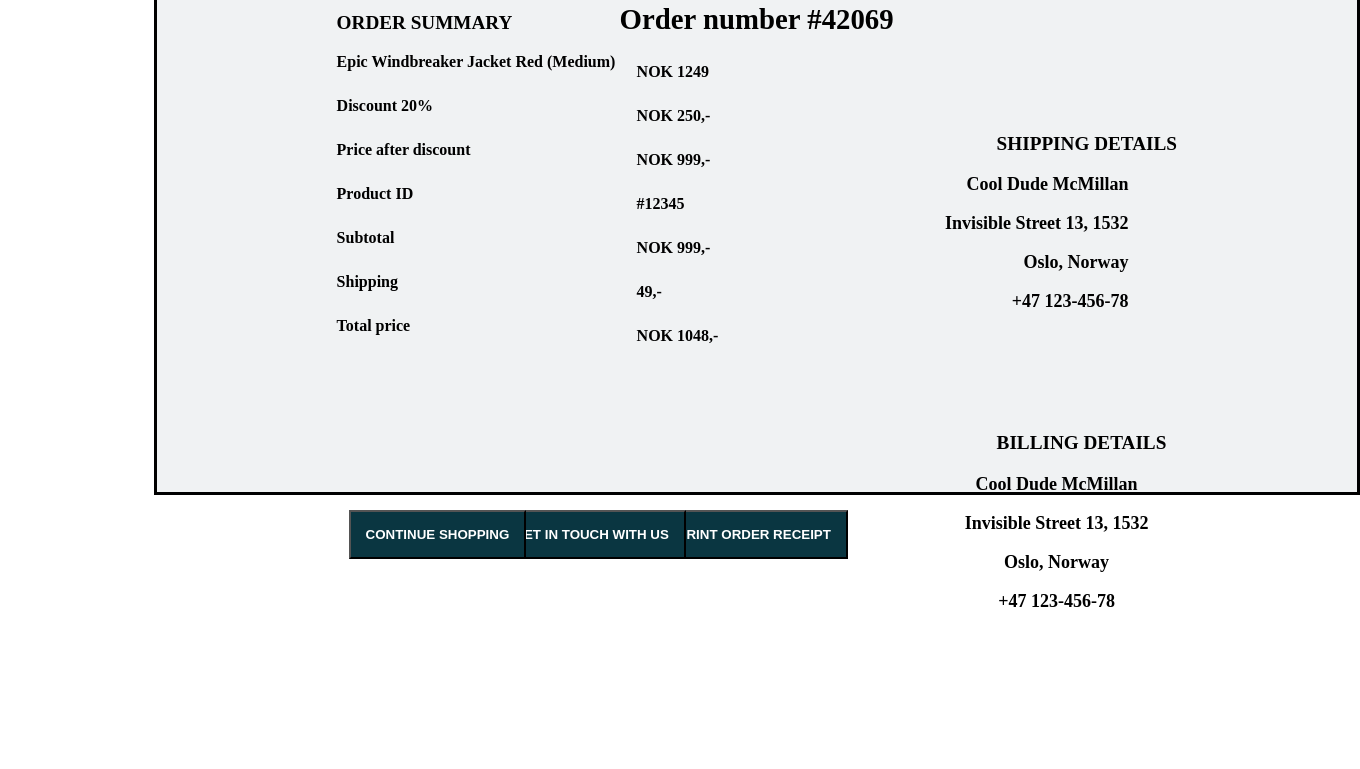
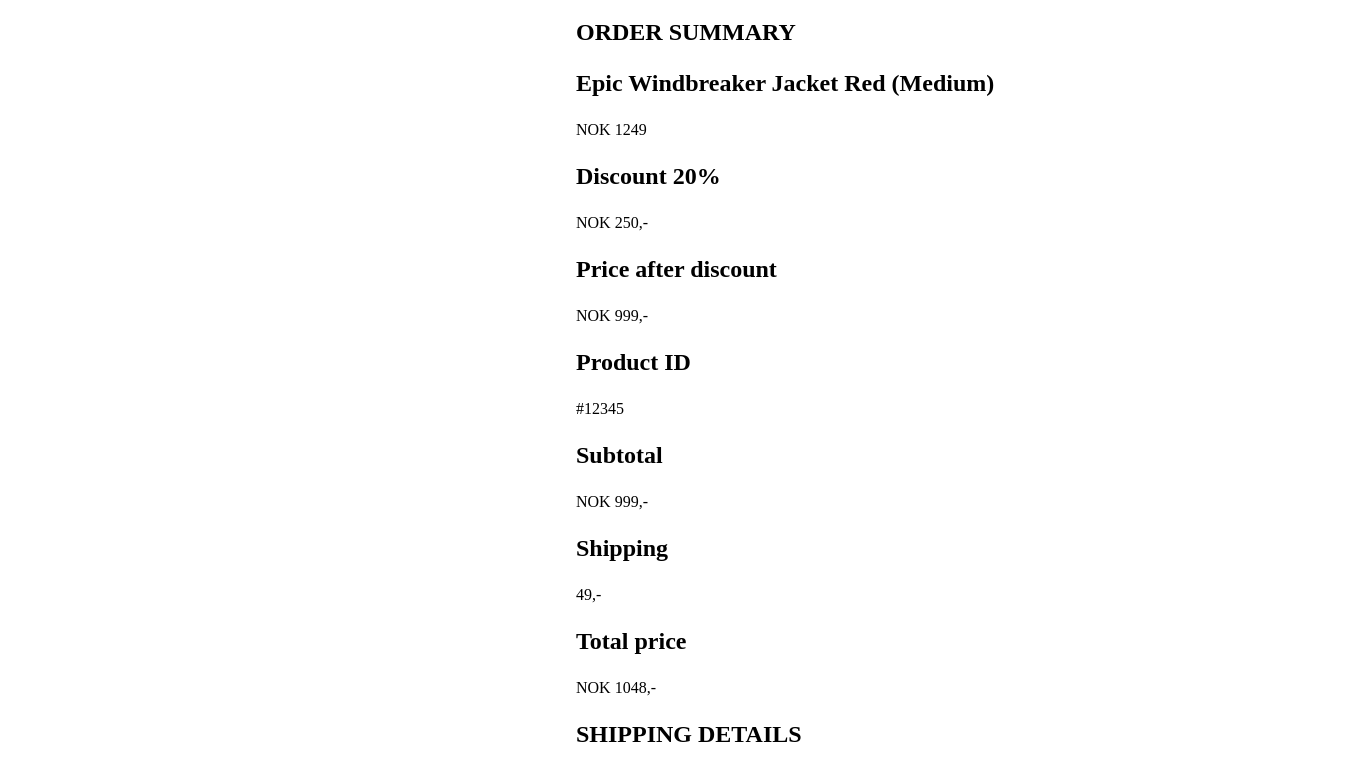
Before and after one commit to NikkiJS/HTML-CSS-CA, a plain HTML site: page success.html in a window 1280 px wide. Shown: the part 175-944 px from the top of the page, 1360 px wide, since content can reach past the window. Before the commit the page ends 838 px from the top, so only its background shows below. Drawn offline with Linux system fonts and the light colour scheme.

Commit message:
Fixing small bugs

```diff
--- a/css/styles.css
+++ b/css/styles.css
@@ -266,7 +266,8 @@ footer {
 
 @media screen and (min-width: 601px) {
   .story-header {
-    font-size: 60px;
+    font-size: 80px;
+    margin-left: 400px;
   }
 }
 
@@ -286,7 +287,8 @@ footer {
 
 @media screen and (min-width: 601px) {
   .story {
-    font-size: 40px;
+    font-size: 50px;
+    margin-top: 300px;
   }
 }
 
@@ -314,110 +316,96 @@ footer {
 }
 
 /* ---------- success ---------- */
-.centered {
-  position: relative;
-  margin-top: 5%;
-  margin-bottom: 5%;
-  margin-left: 12%;
-  border-style: solid;
-  height: 75vh;
-  width: 150vh;
-  background-color: #f0f2f3;
+
+@media screen and (max-width: 600px) {
+  .summary,
+  .summary-product,
+  .shipping,
+  .billing {
+    font-size: 18px;
+    font-weight: bold;
+  }
 }
 
-.checkout {
-  position: absolute;
-  top: 5%;
-  width: 100%;
-  text-align: center;
-  font-size: larger;
+@media screen and (max-width: 600px) {
+  .summary,
+  .summary-product,
+  .summary-price,
+  .shipping,
+  .shipping-details,
+  .billing,
+  .billing-details,
+  .thank-you {
+    padding-left: 20px;
+  }
 }
 
-.summary {
-  position: relative;
-  margin-top: 10%;
-  margin-left: 15%;
-  font-size: larger;
-  font-weight: bold;
+@media screen and (max-width: 600px) {
+  .get-in-touch,
+  .continue-shopping {
+    font-size: 12px;
+    font-weight: bold;
+    border-radius: 0;
+    background-color: #0a3641;
+    color: #fff;
+    font-weight: bold;
+    padding: 15px;
+    min-height: 30px;
+    min-width: 120px;
+  }
 }
 
-.summary-product {
-  margin-top: 0%;
-  margin-left: 15%;
-  font-weight: 600;
+@media screen and (min-width: 601px) {
+  .thank-you,
+  .summary,
+  .summary-product,
+  .summary-price,
+  .shipping,
+  .shipping-details,
+  .billing,
+  .billing-details {
+    padding-left: 45%;
+  }
 }
 
-.summary-price {
-  margin-top: -2%;
-  margin-left: 40%;
-  font-weight: 600;
+@media screen and (min-width: 601px) {
+  .thank-you {
+    font-size: 40px;
+    font-weight: bold;
+  }
 }
 
-.shipping {
-  position: relative;
-  margin-top: -19%;
-  margin-left: 70%;
-  font-size: larger;
-  font-weight: bold;
+@media screen and (min-width: 601px) {
+  .summary,
+  .summary-product,
+  .shipping,
+  .billing {
+    font-size: 24px;
+    font-weight: bold;
+  }
 }
 
-.shipping-details {
-  text-align: right;
-  padding-right: 19%;
-  font-size: large;
-  font-weight: 550;
+@media screen and (min-width: 601px) {
+  .continue-shopping {
+    text-align: center;
+    background-color: #0a3641;
+    color: #fff;
+    font-weight: bold;
+    margin-left: 800px;
+  }
 }
 
-.billing {
-  position: relative;
-  margin-top: 10%;
-  margin-left: 70%;
-  font-size: larger;
-  font-weight: bold;
-}
-
-.billing-details {
-  text-align: center;
-  padding-left: 50%;
-  font-size: large;
-  font-weight: 550;
-}
-
-.print,
-.get-in-touch,
-.continue-shopping {
-  border-radius: 0;
-  background-color: #0a3641;
-  color: #fff;
-  font-weight: bold;
-  padding: 15px;
-  min-height: 30px;
-  min-width: 120px;
-}
-
-.print {
-  position: absolute;
-  margin-top: -10%;
-  margin-left: 42%;
-}
-
-.get-in-touch {
-  position: absolute;
-  margin-top: -10%;
-  margin-left: 27%;
-}
-
-.continue-shopping {
-  position: absolute;
-  margin-top: -10%;
-  margin-left: 12%;
+@media screen and (min-width: 601px) {
+  .get-in-touch {
+    text-align: center;
+    background-color: #0a3641;
+    color: #fff;
+    font-weight: bold;
+    margin-left: 500px;
+  }
 }
 
 /* ---------- contact ---------- */
-
-.contact-form {
-  align-self: left;
-}
 
 .contact__input,
 .contact-label,
@@ -428,8 +416,13 @@ textarea {
   padding-top: 1%;
 }
 
+@media screen and (max-width: 600px) {
+  .h1-contact {
+    margin-left: 100px;
+  }
+}
+
 .h1-contact {
-  margin-left: 42%;
   font-style: italic;
   color: #0a3641;
   padding-top: 20px;
@@ -437,6 +430,25 @@ textarea {
 
 .contact-label {
   font-weight: bold;
+}
+
+@media screen and (max-width: 600px) {
+  .contact__input,
+  textarea,
+  .contact-label {
+    margin-left: 1px;
+  }
+}
+
+@media screen and (min-width: 601px) {
+  .contact-phone,
+  .contact-address,
+  .contact__input,
+  textarea,
+  .contact-label,
+  .h1-contact {
+    margin-left: 1500px;
+  }
 }
 
 .contact__input,
@@ -459,9 +471,15 @@ label {
   min-width: fit-content;
 }
 
+@media screen and (max-width: 600px) {
+  .contact-phone,
+  .contact-address {
+    margin-left: 25%;
+  }
+}
+
 .contact-phone {
   font-size: x-large;
-
   font-weight: bold;
   max-width: 175px;
 }
--- a/success.html
+++ b/success.html
@@ -12,25 +12,24 @@
     <div class="centered">
       <section class="checkout">
         <h1 class="thank-you">Thank you for your purchase</h1>
-        <h2>Order number #42069</h2>
+        <h2 class="thank-you">Order number #42069</h2>
       </section>
       <p class="summary">ORDER SUMMARY</p>
       <p class="summary-product">
         Epic Windbreaker Jacket Red (Medium) <p class="summary-price">NOK 1249</p>
       </p>
       <p class="summary-product">
-        Discount 20%
+        Discount 20%</p>
         <p class="summary-price">NOK 250,-</p>
-      </p>
       <p class="summary-product">
-        Price after discount <p class="summary-price">NOK 999,-</p>
-      </p>
+        Price after discount</p> <p class="summary-price">NOK 999,-</p>
+
       <p class="summary-product">
-        Product ID <p class="summary-price">#12345</p>
-      </p>
+        Product ID</p> <p class="summary-price">#12345</p>
+
       <p class="summary-product">
-        Subtotal<p class="summary-price">NOK 999,-</p>
-      </p>
+        Subtotal</p><p class="summary-price">NOK 999,-</p>
+
       <p class="summary-product">Shipping</p>
       <p class="summary-price">49,-</p>
       <p class="summary-product">Total price</p>
@@ -45,10 +44,8 @@
         <p class="billing-details">Invisible Street 13, 1532</p>
         <p class="billing-details">Oslo, Norway</p>
         <p class="billing-details">+47 123-456-78</p>
-        <button type="button" class="print">PRINT ORDER RECEIPT</button>
-        <a href="contact.html"><button type="button" class="get-in-touch">GET IN TOUCH WITH US</button></a>
-        <a href="browse.html"><button type="button" class="continue-shopping">CONTINUE SHOPPING</button></a>
+        <a href="contact.html"class="get-in-touch">GET IN TOUCH WITH US</a>
+        <a href="browse.html" class="continue-shopping">CONTINUE SHOPPING</a>
     </div>
-
   </body>
 </html>
```
Also changed, not shown: checkout.html (+2 -1 lines), product.html (+1 -1 lines).
